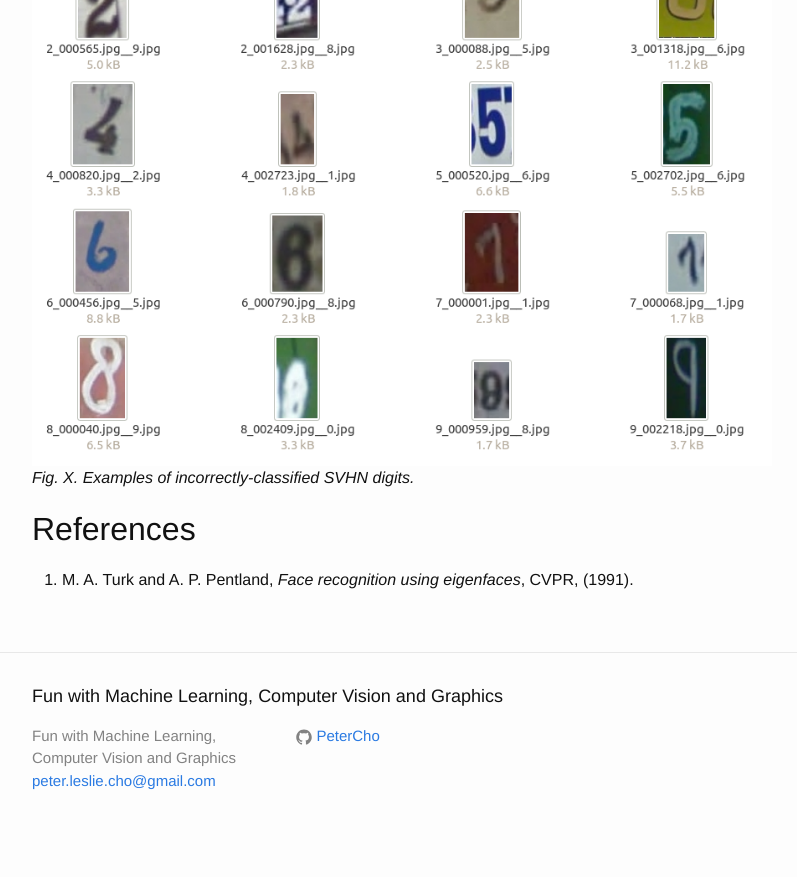
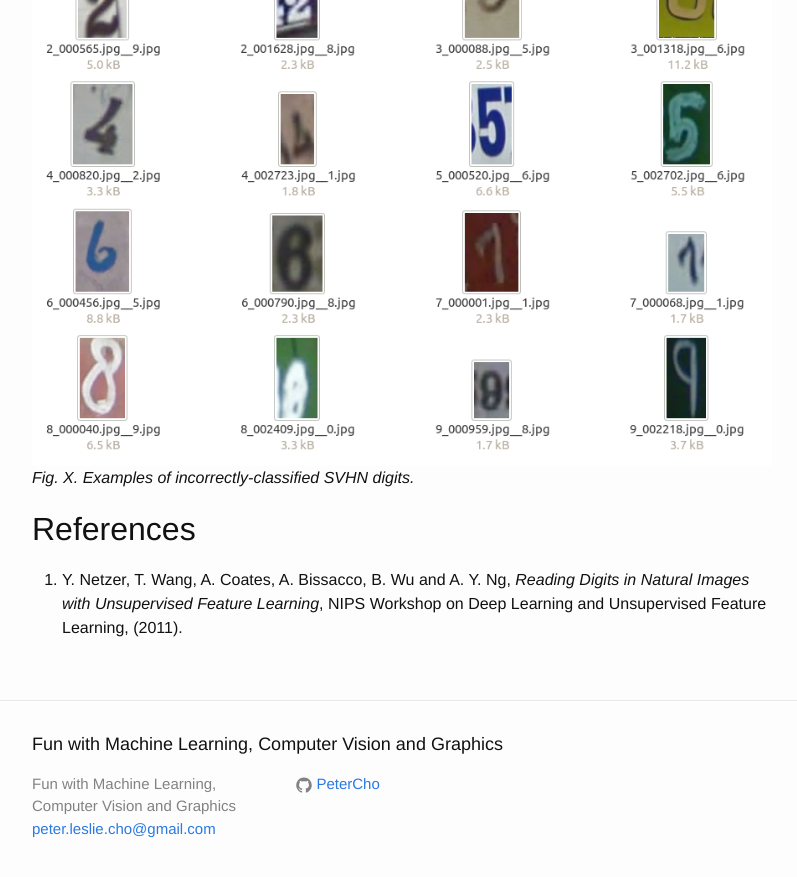
Before and after one commit to PeterCho/blog, a Jekyll site: the page built from _posts/2016-02-21-cvml.markdown, in a window 1280 px wide and 900 px high, scrolled down 2970 px. Shown: the top 877 px of the window, without its empty margins (238-1035 px from the left). Built offline with Jekyll 4.4.1, drawn with Linux system fonts in a browser that asks for light colours; before the commit the page ends 3822 px from its top, so only the background shows below that.

Commit message:
Added SVHN reference

```diff
--- a/_posts/2016-02-21-cvml.markdown
+++ b/_posts/2016-02-21-cvml.markdown
@@ -27,8 +27,8 @@ me for years.
 *Fig. X.  Examples of incorrectly-classified SVHN digits.*
 
 
-
-
 ## References
 
-1.  M. A. Turk and A. P. Pentland, *Face recognition using eigenfaces*, CVPR, (1991).
+1.  Y. Netzer, T. Wang, A. Coates, A. Bissacco, B. Wu and A. Y. Ng,
+*Reading Digits in Natural Images with Unsupervised Feature Learning*, NIPS
+Workshop on Deep Learning and Unsupervised Feature Learning, (2011).
```
